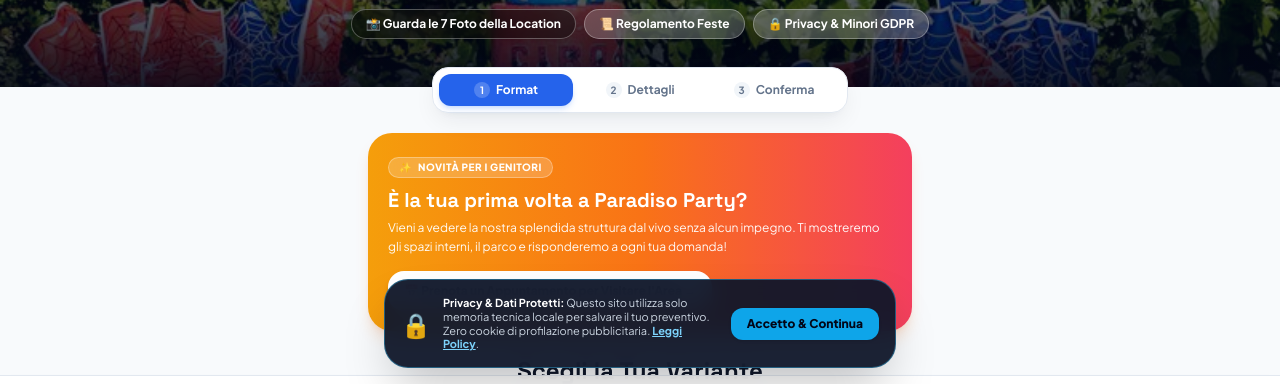
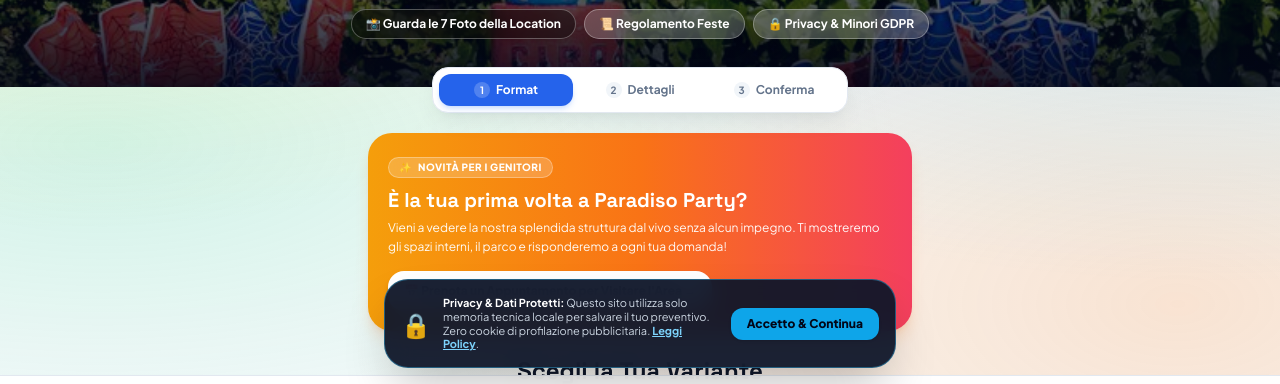
Before and after one commit to fedeldiana-debug/feste-preventivi, a plain HTML site: page ANTIGRAVITY/11 novembre/index.html in a window 1280 px wide. Shown: the part 352-736 px from the top of the page. Drawn offline with nearby package versions, Linux system fonts and the light colour scheme.

Commit message:
Aggiornamento sito

```diff
--- a/ANTIGRAVITY/11 novembre/index.html
+++ b/ANTIGRAVITY/11 novembre/index.html
@@ -61,6 +61,25 @@
       -webkit-font-smoothing: antialiased;
       padding-bottom: 95px;
     }
+    /* ==========================================================================
+       STUDIO CROMATICO: FIDUCIA, VITALITÀ & DIVERTIMENTO
+       - Base Calda & Trasparente (#f8fafc)
+       - Azzurro Cielo / Cyan (Fiducia, Sicurezza, Professionalità)
+       - Giallo Oro / Sole (Divertimento, Ottimismo, Gioia Infantile)
+       - Albicocca / Mandarino (Accoglienza, Entusiasmo, Voglia di Fare)
+       - Verde Menta / Salvia (Natura all'aria aperta, Parco esclusivo)
+       ========================================================================== */
+    body.page-ambient-bg {
+      background-color: #f8fafc;
+      background-image:
+        radial-gradient(at 5% 15%, rgba(253, 224, 71, 0.24) 0px, transparent 48%),
+        radial-gradient(at 95% 22%, rgba(56, 189, 248, 0.28) 0px, transparent 52%),
+        radial-gradient(at 8% 62%, rgba(52, 211, 153, 0.20) 0px, transparent 48%),
+        radial-gradient(at 92% 82%, rgba(251, 146, 60, 0.22) 0px, transparent 50%);
+      background-attachment: fixed;
+      background-size: cover;
+      background-repeat: no-repeat;
+    }
     .custom-shadow {
       box-shadow: 0 10px 25px -5px rgba(15, 23, 42, 0.08), 0 8px 10px -6px rgba(15, 23, 42, 0.04);
     }
@@ -97,7 +116,7 @@
     input:checked + .slider:before { transform: translateX(20px); }
   </style>
 </head>
-<body class="bg-slate-50 text-slate-900 font-sans min-h-screen flex flex-col">
+<body class="page-ambient-bg text-slate-900 font-sans min-h-screen flex flex-col selection:bg-amber-200 selection:text-slate-900">
 
   <!-- PWA INSTALL BANNER (Mostrato SOLO se NON ancora installata) -->
   <div id="pwa-install-banner" class="bg-slate-900 text-white px-4 py-2.5 border-b-2 border-sky-400 sticky top-0 z-50 flex items-center justify-between shadow-md">
```
Also changed, not shown: APP BOOKING FESTE/index.html (+20 -1 lines).
